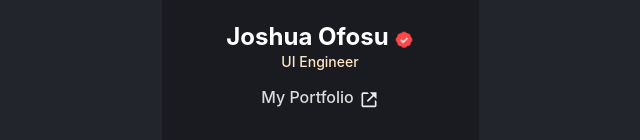
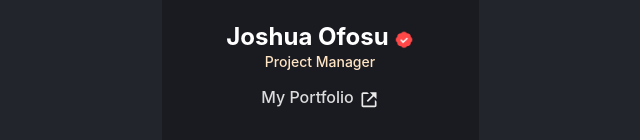
Before and after one commit to joeokat/Portfolio2.0, a React (Create React App) app: page / in a window 1280 px wide. Shown: the part 317-457 px from the top of the page, without its empty margins (320-960 px from the left). Built offline with nearby package versions, Linux system fonts and the light colour scheme.

Commit message:
Update Profile.jsx

```diff
--- a/src/components/Profile.jsx
+++ b/src/components/Profile.jsx
@@ -15,7 +15,7 @@ export default function Profile() {
           <img src={verified} alt="" className="icon" />
         </h4>
 
-        <p className="job--title">UI Engineer</p>
+        <p className="job--title">Project Manager</p>
         <a
           className="web--link"
           href="https://behance.net/joeokat"
```
